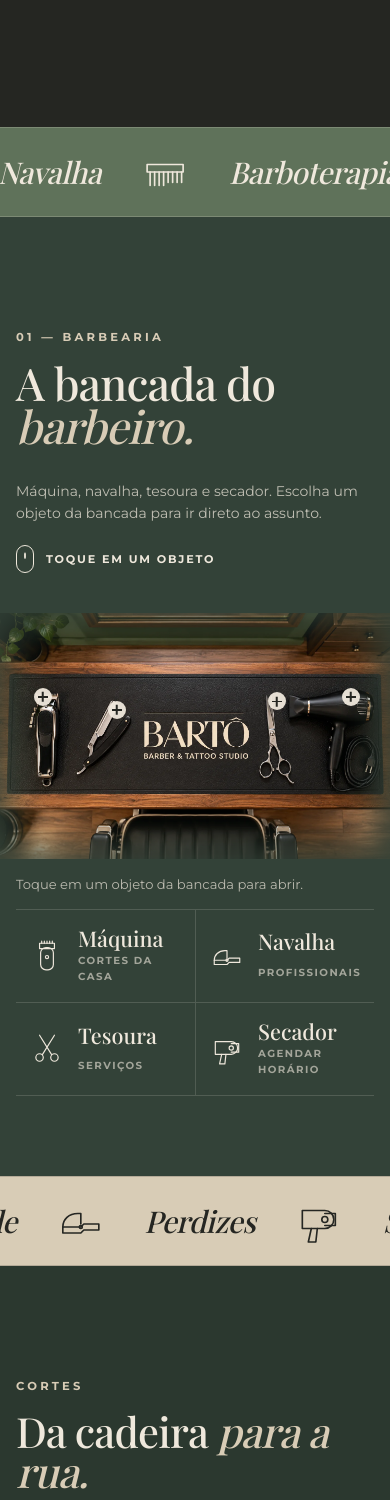
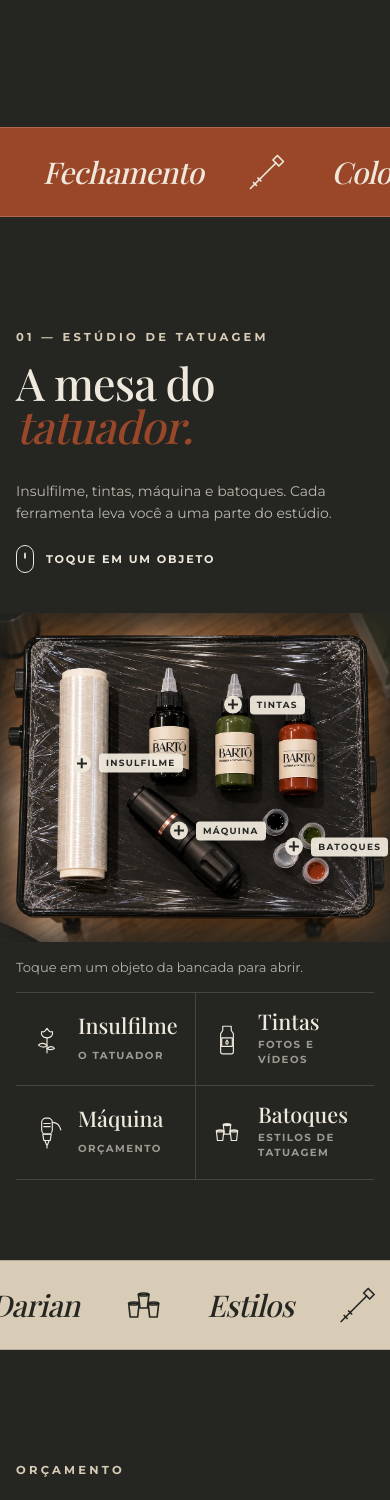
Before and after one commit to helciom357/Site-Studio-Bart-, a React (Vite) app: page / in a window 390 px wide. Shown: the part 3080-4580 px from the top of the page. Built offline with nearby package versions, Linux system fonts and the light colour scheme.

Commit message:
Estilos e formulário com os 8 estilos do Vinny; ordem das seções: Tatuagem, Laser, Barbearia [skip ci]
Co-Authored-By: Claude Opus 5.5 <noreply@anthropic.com>
Claude-Session: https://claude.ai/code/session_01NZiAvRGeVsT62DZyYarCh8

```diff
--- a/index.html
+++ b/index.html
@@ -3,17 +3,17 @@
   <head>
     <meta charset="utf-8" />
     <meta name="viewport" content="width=device-width, initial-scale=1" />
-    <title>Studio Bartô — Barbearia, Tatuagem &amp; Laser em Perdizes</title>
+    <title>Studio Bartô — Tatuagem, Laser &amp; Barbearia em Perdizes</title>
     <meta
       name="description"
-      content="Studio Bartô: barbearia, estúdio de tatuagem, remoção de tatuagem a laser e Peeling Hollywood em Perdizes, São Paulo."
+      content="Studio Bartô: estúdio de tatuagem, remoção de tatuagem a laser, Peeling Hollywood e barbearia em Perdizes, São Paulo."
     />
     <meta name="theme-color" content="#5f725a" />
     <meta name="author" content="Studio Bartô" />
-    <meta property="og:title" content="Studio Bartô — Barber &amp; Tattoo Studio" />
+    <meta property="og:title" content="Studio Bartô — Tattoo, Laser &amp; Barber" />
     <meta
       property="og:description"
-      content="Barbearia, tatuagem, remoção a laser e Peeling Hollywood em Perdizes, SP."
+      content="Tatuagem, remoção a laser, Peeling Hollywood e barbearia em Perdizes, SP."
     />
     <meta property="og:type" content="website" />
     <meta name="twitter:card" content="summary_large_image" />
--- a/src/site/Header.tsx
+++ b/src/site/Header.tsx
@@ -5,9 +5,9 @@ import { scrollToId } from "./scroll";
 import { CONTACT } from "./config";
 
 const LINKS = [
-  { id: "barbearia", label: "Barbearia" },
   { id: "tatuagem", label: "Tatuagem" },
   { id: "laser", label: "Laser & Peeling" },
+  { id: "barbearia", label: "Barbearia" },
   { id: "profissionais", label: "Equipe" },
   { id: "contato", label: "Contato" },
 ];
--- a/src/site/Hero.tsx
+++ b/src/site/Hero.tsx
@@ -110,9 +110,10 @@ export function Hero({ ready }: { ready: boolean }) {
 
         <div className="h-inside absolute inset-0 opacity-0">
           <img
-            src={`${import.meta.env.BASE_URL}images/team/nicolas-1.webp`}
+            src={`${import.meta.env.BASE_URL}images/team/vinny-estudio.webp`}
             alt=""
             className="h-full w-full object-cover blur-[2px]"
+            style={{ objectPosition: "50% 45%" }}
           />
           <div className="absolute inset-0 bg-carvao/70" />
         </div>
--- a/src/site/Loader.tsx
+++ b/src/site/Loader.tsx
@@ -430,7 +430,7 @@ export function Loader({ onReveal, onDone }: { onReveal: () => void; onDone: ()
         </svg>
       </div>
       <div className="l-meta pointer-events-none absolute inset-x-0 bottom-0 flex items-end justify-between p-5 text-creme/70 md:p-8">
-        <span className="eyebrow">Barber · Tattoo · Laser</span>
+        <span className="eyebrow">Tattoo · Laser · Barber</span>
         <span ref={num} className="display text-5xl tabular-nums text-creme md:text-7xl">
           000
         </span>
--- a/src/site/QuoteForm.tsx
+++ b/src/site/QuoteForm.tsx
@@ -13,12 +13,6 @@ const SERVICES: { key: ServiceKey; label: string; icon: string; text: string }[]
     text: "Projeto autoral, orçamento sem compromisso.",
   },
   {
-    key: "barbearia",
-    label: "Barbearia",
-    icon: "scissors",
-    text: "Corte, barba, sobrancelha e barboterapia.",
-  },
-  {
     key: "remocao",
     label: "Remoção a laser",
     icon: "laser",
@@ -29,6 +23,12 @@ const SERVICES: { key: ServiceKey; label: string; icon: string; text: string }[]
     label: "Peeling Hollywood",
     icon: "sparkle",
     text: "Pele limpa, uniforme e com glow.",
+  },
+  {
+    key: "barbearia",
+    label: "Barbearia",
+    icon: "scissors",
+    text: "Corte, barba, sobrancelha e barboterapia.",
   },
 ];
 
@@ -400,7 +400,7 @@ export function QuoteForm() {
                       name="tat_estilo"
                       value={a["tat_estilo"]}
                       onChange={set("tat_estilo")}
-                      options={[...TATTOO_STYLES.map((s) => s.name), "Neo Traditional", "Não sei ainda"]}
+                      options={[...TATTOO_STYLES.map((s) => s.name), "Não sei ainda"]}
                     />
                   </Q>
                   <Q n={4} title="Conte sua ideia" hint="Opcional — referências ajudam muito.">
--- a/src/site/Site.tsx
+++ b/src/site/Site.tsx
@@ -68,9 +68,9 @@ export function Site() {
       <Header />
       <main>
         <Hero ready={ready} />
-        <BarberSection />
         <TattooSection />
         <LaserSection />
+        <BarberSection />
         <QuoteForm />
       </main>
       <Footer />
--- a/src/site/content.ts
+++ b/src/site/content.ts
@@ -24,7 +24,7 @@ export const TATTOO_ARTIST: Professional = {
   highlights: [
     {
       title: "Passagem por estúdios em Los Angeles",
-      text: "Capital mundial do realismo e Black & Gray",
+      text: "Capital mundial do preto e cinza",
     },
     {
       title: "Experiência em estúdios na Suíça",
@@ -76,60 +76,76 @@ export const TATTOO_STATS = [
   { value: "+3", label: "países com experiência" },
 ];
 
-// Frames dos vídeos do estúdio, equilibrados por estilo (3 por estilo; Full Color e Geek com 2).
+// Frames dos vídeos do estúdio, rotulados com os estilos do Vinny.
 export const PORTFOLIO = [
   { src: `${import.meta.env.BASE_URL}images/tattoo/gladiador.webp`, title: "Gladiador", style: "Fechamento" },
-  { src: `${import.meta.env.BASE_URL}images/tattoo/carpa-samurai.webp`, title: "Carpa e samurai", style: "Full Color" },
+  { src: `${import.meta.env.BASE_URL}images/tattoo/carpa-samurai.webp`, title: "Carpa e samurai", style: "Colorido" },
   { src: `${import.meta.env.BASE_URL}images/tattoo/tigre-mandala.webp`, title: "Tigre e mandala", style: "Fine Line" },
   { src: `${import.meta.env.BASE_URL}images/tattoo/magneto.webp`, title: "Magneto", style: "Comics" },
   { src: `${import.meta.env.BASE_URL}images/tattoo/dama-vendada.webp`, title: "Dama vendada", style: "Preto e Cinza" },
   { src: `${import.meta.env.BASE_URL}images/tattoo/flores.webp`, title: "Flores", style: "Floral" },
   { src: `${import.meta.env.BASE_URL}images/tattoo/itachi.webp`, title: "Itachi", style: "Geek" },
-  { src: `${import.meta.env.BASE_URL}images/tattoo/braco-lettering.webp`, title: "Braço escrito", style: "Lettering" },
-  { src: `${import.meta.env.BASE_URL}images/tattoo/mao-e-flores.webp`, title: "Mão e flores", style: "Feminina" },
+  { src: `${import.meta.env.BASE_URL}images/tattoo/braco-lettering.webp`, title: "Braço escrito", style: "Fechamento" },
+  { src: `${import.meta.env.BASE_URL}images/tattoo/mao-e-flores.webp`, title: "Mão e flores", style: "Feminino" },
   { src: `${import.meta.env.BASE_URL}images/tattoo/lobos.webp`, title: "Lobos", style: "Fechamento" },
-  { src: `${import.meta.env.BASE_URL}images/tattoo/retrato-colorido.webp`, title: "Retrato colorido", style: "Full Color" },
+  { src: `${import.meta.env.BASE_URL}images/tattoo/retrato-colorido.webp`, title: "Retrato colorido", style: "Colorido" },
   { src: `${import.meta.env.BASE_URL}images/tattoo/sol-e-lua.webp`, title: "Sol e lua", style: "Fine Line" },
   { src: `${import.meta.env.BASE_URL}images/tattoo/coringa.webp`, title: "Coringa", style: "Comics" },
   { src: `${import.meta.env.BASE_URL}images/tattoo/cocar.webp`, title: "Cocar", style: "Preto e Cinza" },
   { src: `${import.meta.env.BASE_URL}images/tattoo/onca-costas.webp`, title: "Onça nas costas", style: "Floral" },
   { src: `${import.meta.env.BASE_URL}images/tattoo/aldebaran.webp`, title: "Aldebaran", style: "Geek" },
-  { src: `${import.meta.env.BASE_URL}images/tattoo/pra-quem-tem-fe.webp`, title: "Pra quem tem fé", style: "Lettering" },
-  { src: `${import.meta.env.BASE_URL}images/tattoo/leao-e-rosas.webp`, title: "Leão e rosas", style: "Feminina" },
+  { src: `${import.meta.env.BASE_URL}images/tattoo/pra-quem-tem-fe.webp`, title: "Pra quem tem fé", style: "Preto e Cinza" },
+  { src: `${import.meta.env.BASE_URL}images/tattoo/leao-e-rosas.webp`, title: "Leão e rosas", style: "Feminino" },
   { src: `${import.meta.env.BASE_URL}images/tattoo/leao.webp`, title: "Leão", style: "Fechamento" },
   { src: `${import.meta.env.BASE_URL}images/tattoo/onca-florida.webp`, title: "Onça florida", style: "Fine Line" },
   { src: `${import.meta.env.BASE_URL}images/tattoo/hera-venenosa.webp`, title: "Hera Venenosa", style: "Comics" },
   { src: `${import.meta.env.BASE_URL}images/tattoo/cristo-e-leao.webp`, title: "Cristo e leão", style: "Preto e Cinza" },
   { src: `${import.meta.env.BASE_URL}images/tattoo/ramo-pulso.webp`, title: "Ramo no pulso", style: "Floral" },
-  { src: `${import.meta.env.BASE_URL}images/tattoo/frase-e-flores.webp`, title: "Frase e flores", style: "Lettering" },
-  { src: `${import.meta.env.BASE_URL}images/tattoo/borboletas.webp`, title: "Borboletas", style: "Feminina" },
+  { src: `${import.meta.env.BASE_URL}images/tattoo/borboletas.webp`, title: "Borboletas", style: "Feminino" },
+  { src: `${import.meta.env.BASE_URL}images/tattoo/frase-e-flores.webp`, title: "Frase e flores", style: "Floral" },
 ];
 
+// Estilos do Vinny Darian, na ordem que ele passou.
 export const TATTOO_STYLES = [
   {
-    name: "Black & Gray",
-    color: "#252622",
-    text: "A especialidade da casa. Transições de preto profundo para pele limpa que parecem fotografia.",
+    name: "Comics",
+    color: "#c0873a",
+    text: "Heróis, vilões e quadrinhos na pele, com traço marcado, contraste forte e muita personalidade.",
   },
   {
-    name: "Realismo",
-    color: "#5f725a",
-    text: "Retratos, animais e cenas com volume, luz e textura fiéis à referência.",
+    name: "Fechamento",
+    color: "#334238",
+    text: "Braço, perna, peito, costas — projetos de composição que exigem visão do conjunto, em sessões longas e resultado coeso.",
   },
   {
-    name: "Full Color",
+    name: "Preto e Cinza",
+    color: "#252622",
+    text: "Transições suaves de preto profundo para pele limpa, com volume e luz que parecem fotografia.",
+  },
+  {
+    name: "Colorido",
     color: "#9a4729",
     text: "Saturação que não desbota em dois anos. Exige domínio de pigmento, camadas e cicatrização.",
-  },
-  {
-    name: "Fechamentos",
-    color: "#334238",
-    text: "Manga, meia-manga, peito, costas — projetos de composição que exigem visão do conjunto.",
   },
   {
     name: "Fine Line",
     color: "#8a8f86",
     text: "Traço fino e delicado, ideal para peças menores, escritas e detalhes minimalistas.",
+  },
+  {
+    name: "Geek",
+    color: "#3f5866",
+    text: "Animes, games, filmes e séries. Personagens e referências da cultura pop, fiéis ao original.",
+  },
+  {
+    name: "Feminino",
+    color: "#b4837a",
+    text: "Peças delicadas e elegantes que valorizam o corpo: borboletas, flores, mãos e composições leves.",
+  },
+  {
+    name: "Floral",
+    color: "#5f725a",
+    text: "Rosas, peônias e ramos — do traço fino ao preto e cinza, com composição que acompanha o corpo.",
   },
 ];
 
--- a/src/site/sections/Barber.tsx
+++ b/src/site/sections/Barber.tsx
@@ -207,11 +207,11 @@ export function BarberSection() {
         icons={["clipper", "scissors", "dryer", "razor", "comb", "pole", "brush"]}
         words={["Barbearia", "Fade", "Tesoura", "Navalha", "Barboterapia", "Sobrancelha", "Barba"]}
         color="#efe8dc"
-        bg="#5f725a"
+        bg="#252622"
       />
       <MesaFixa
         id="mesa-barbearia"
-        eyebrow="01 — Barbearia"
+        eyebrow="03 — Barbearia"
         title={
           <>
             A bancada do <em className="text-areia">barbeiro.</em>
@@ -247,10 +247,10 @@ export function BarberSection() {
       <Team />
       <div className="flex justify-center bg-musgo pb-20">
         <button
-          onClick={() => scrollToId("tatuagem")}
+          onClick={() => scrollToId("agendar")}
           className="eyebrow flex flex-col items-center gap-3 text-creme/70 transition hover:text-creme"
         >
-          Próxima mesa: Tatuagem
+          Agende seu horário
           <span className="block h-10 w-px bg-creme/50" />
         </button>
       </div>
--- a/src/site/sections/Tattoo.tsx
+++ b/src/site/sections/Tattoo.tsx
@@ -31,7 +31,7 @@ const objects: MesaObject[] = [
     label: "Tintas",
     title: "Fotos e vídeos",
     description:
-      "Fotos e vídeos de tatuagens feitas no estúdio. Black & Gray, fechamentos e cor que não desbota.",
+      "Fotos e vídeos de tatuagens feitas no estúdio: preto e cinza, fechamentos, colorido, comics e muito mais.",
     target: "portfolio",
     icon: "ink",
     pin: [944, 262],
@@ -251,7 +251,7 @@ function Styles() {
               key={s.name}
               onClick={() => setActive(i)}
               onMouseEnter={() => setActive(i)}
-              className="group flex w-[calc((100%-2rem)/3)] flex-col items-center gap-3 sm:w-[calc((100%-3rem)/3)]"
+              className="group flex w-[calc((100%-2rem)/3)] flex-col items-center gap-3 sm:w-[calc((100%-4.5rem)/4)]"
               aria-pressed={active === i}
             >
               <span
@@ -288,13 +288,13 @@ export function TattooSection() {
     <div id="tatuagem">
       <Marquee
         icons={["machine", "ink", "caps", "needle", "rose"]}
-        words={["Tatuagem", "Black & Gray", "Fechamentos", "Full Color", "Realismo"]}
+        words={["Tatuagem", "Preto e Cinza", "Fechamento", "Colorido", "Fine Line"]}
         color="#efe8dc"
         bg="#9a4729"
       />
       <MesaFixa
         id="mesa-tatuagem"
-        eyebrow="02 — Estúdio de tatuagem"
+        eyebrow="01 — Estúdio de tatuagem"
         title={
           <>
             A mesa do <em className="text-cobre">tatuador.</em>
```
Also changed, not shown: src/site/sections/Laser.tsx (+11 -1 lines).
